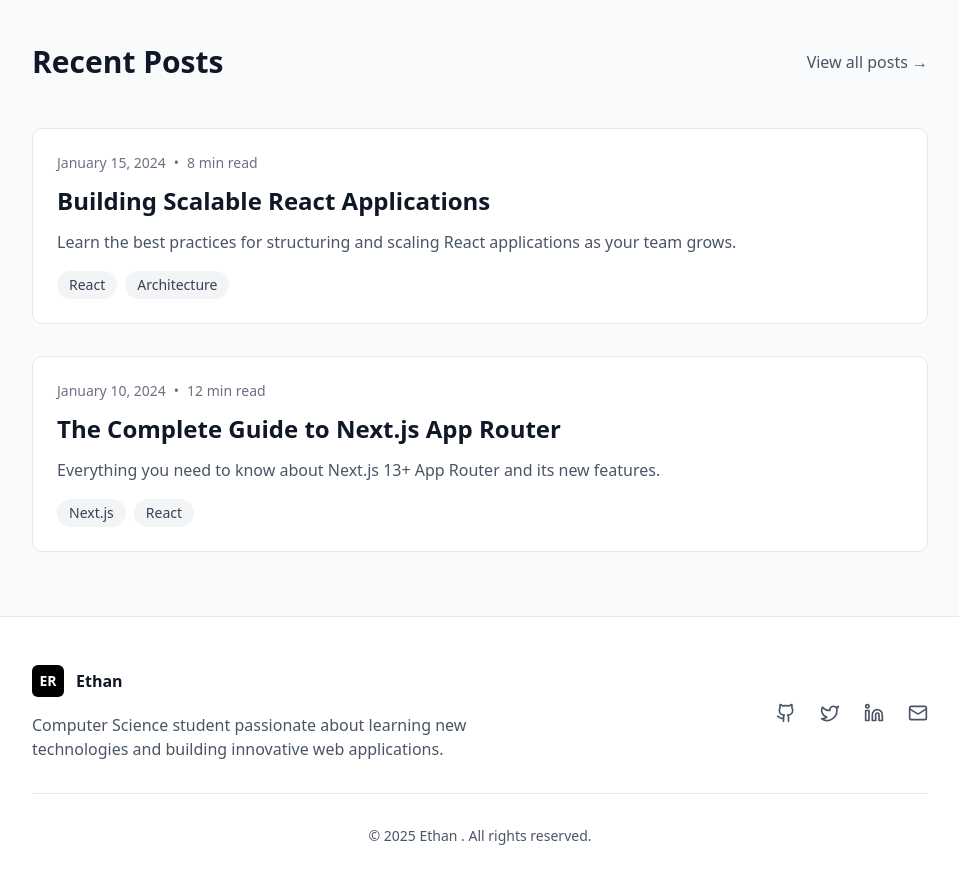
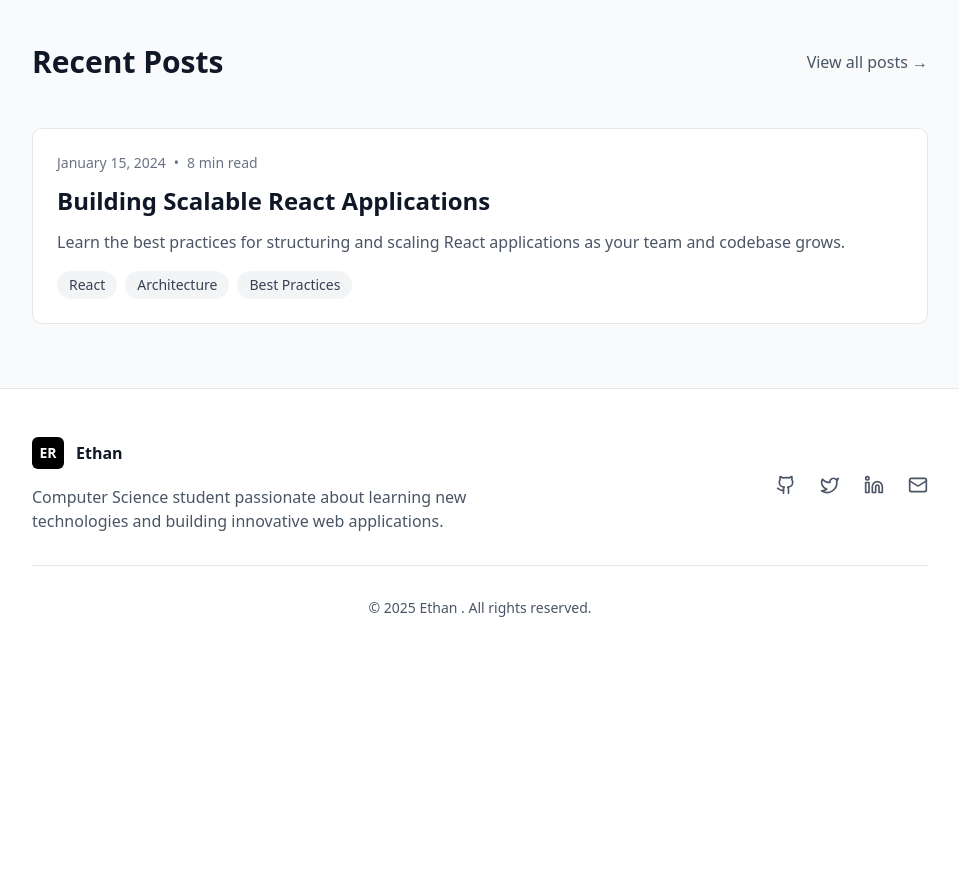
Before and after one commit to lsahmed/home.dev, a Next.js app: page / in a window 1280 px wide. Shown: the part 1340-2224 px from the top of the page, without its empty margins (160-1119 px from the left). After the commit the page ends 2006 px from the top, so only its background shows below. Built offline with nearby package versions, Linux system fonts and the light colour scheme.

Commit message:
Change static recent post fetching to through API

```diff
--- a/components/recent-posts.jsx
+++ b/components/recent-posts.jsx
@@ -1,25 +1,27 @@
+"use client"
+
 import Link from "next/link"
 import BlogCard from "./blog-card"
+import { useEffect, useState } from "react"
 
 export default function RecentPosts() {
-  const posts = [
-    {
-      title: "Building Scalable React Applications",
-      excerpt: "Learn the best practices for structuring and scaling React applications as your team grows.",
-      date: "2024-01-15",
-      readTime: "8 min read",
-      tags: ["React", "Architecture"],
-      slug: "building-scalable-react-applications",
-    },
-    {
-      title: "The Complete Guide to Next.js App Router",
-      excerpt: "Everything you need to know about Next.js 13+ App Router and its new features.",
-      date: "2024-01-10",
-      readTime: "12 min read",
-      tags: ["Next.js", "React"],
-      slug: "complete-guide-nextjs-app-router",
-    },
-  ]
+  const [posts, setPosts] = useState([]);
+  useEffect(() => {
+    async function fetchPosts() {
+      try {
+        // Use relative URL instead of localhost
+        const response = await fetch("/api", { method: "GET" })
+        const data = await response.json()
+        setPosts(data.posts || [])
+      } catch (error) {
+        console.error("Failed to fetch posts:", error)
+        // Fallback to empty posts or static content
+        setPosts([])
+      }
+    }
+    fetchPosts()
+  }, [])
+
 
   return (
     <section className="container mx-auto px-6 py-16">
```
Also changed, not shown: app/blog/[slug]/page.jsx (+12 -12 lines).
